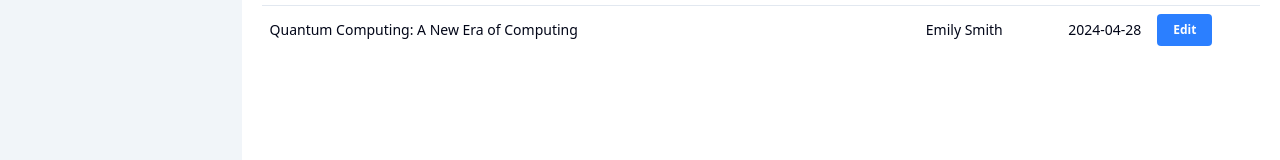
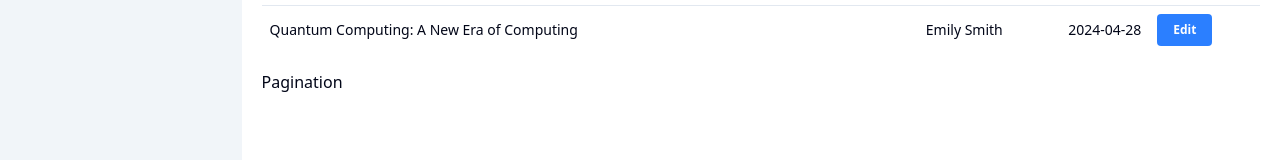
Before and after one commit to thomasmartinez114/admin-dashboard, a Next.js app: page /posts in a window 1280 px wide. Shown: the part 664-824 px from the top of the page. Built offline with nearby package versions, Linux system fonts and the light colour scheme.

Commit message:
added PostsPagination to post page - will add shadcn next

```diff
--- a/app/(main)/posts/page.tsx
+++ b/app/(main)/posts/page.tsx
@@ -1,11 +1,13 @@
 import PostsTable from '@/components/posts/PostsTable';
 import BackButton from '@/components/BackButton';
+import PostsPagination from '@/components/posts/PostsPagination';
 
 const PostsPage = () => {
   return (
     <>
       <BackButton text='Go Back' link='/' />
       <PostsTable />
+      <PostsPagination />
     </>
   );
 };
--- /dev/null
+++ b/components/posts/PostsPagination.tsx
@@ -0,0 +1,5 @@
+const PostsPagination = () => {
+  return <div>Pagination</div>;
+};
+
+export default PostsPagination;
```
